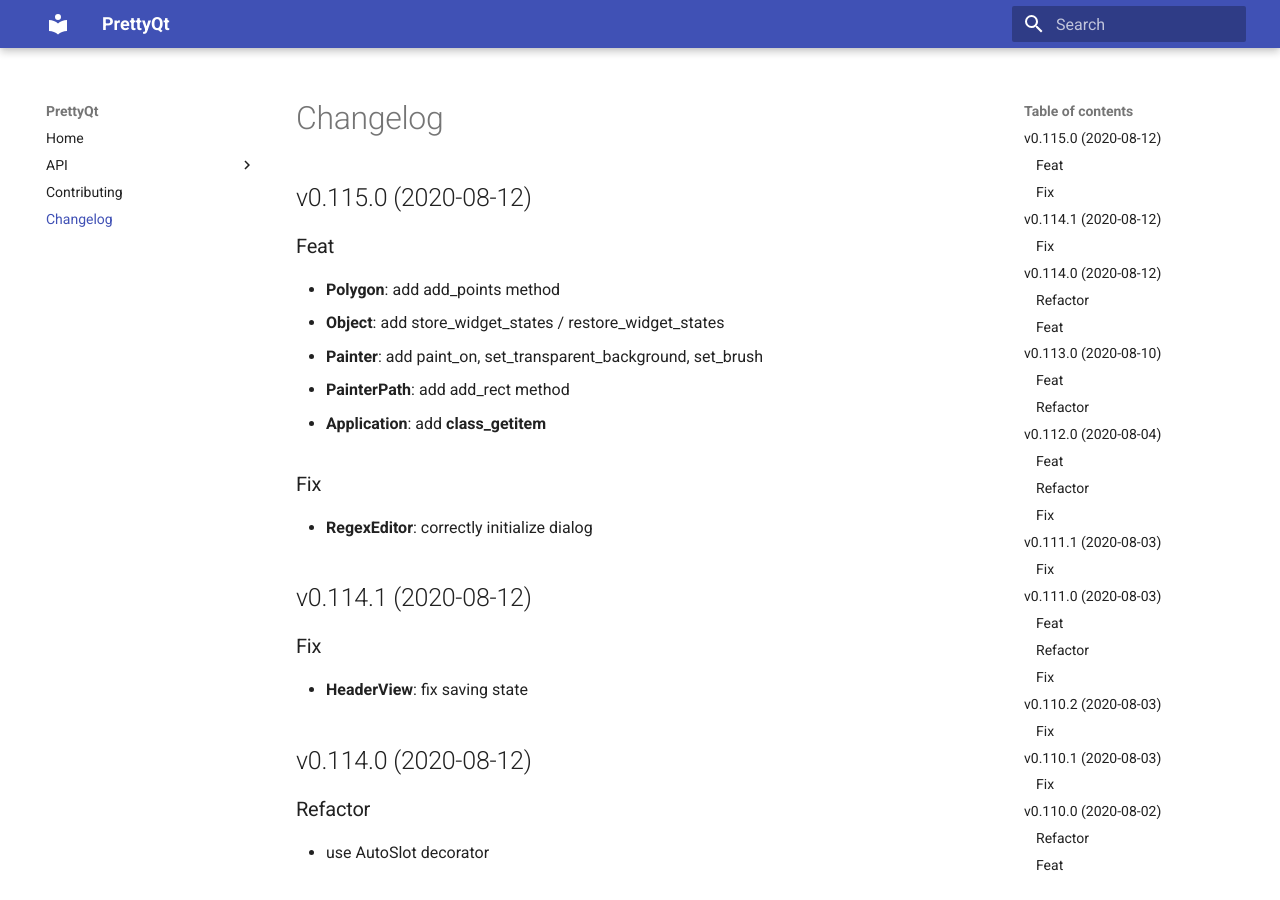
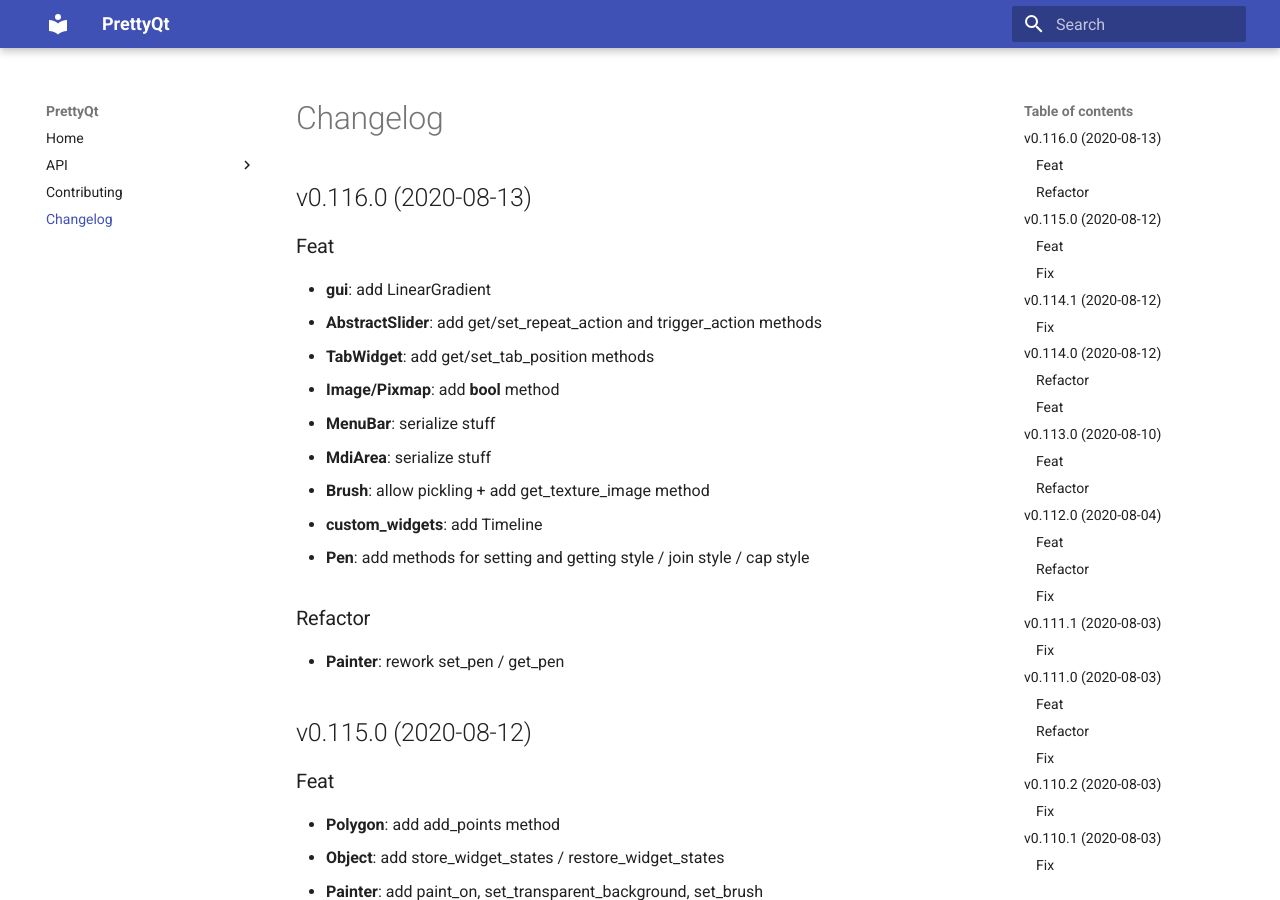
Before and after one commit to phil65/PrettyQt, an MkDocs documentation site: the page built from docs/changelog.md, in a window 1280 px wide and 900 px high. Built offline with MkDocs 1.6.1 and Material for MkDocs 9.7.7, drawn with Linux system fonts in a browser that asks for light colours.

Commit message:
bump: version 0.115.0 → 0.116.0

```diff
--- a/docs/changelog.md
+++ b/docs/changelog.md
@@ -1,3 +1,21 @@
+## v0.116.0 (2020-08-13)
+
+### Feat
+
+- **gui**: add LinearGradient
+- **AbstractSlider**: add get/set_repeat_action and trigger_action methods
+- **TabWidget**: add get/set_tab_position methods
+- **Image/Pixmap**: add __bool__ method
+- **MenuBar**: serialize stuff
+- **MdiArea**: serialize stuff
+- **Brush**: allow pickling + add get_texture_image method
+- **custom_widgets**: add Timeline
+- **Pen**: add methods for setting and getting style / join style / cap style
+
+### Refactor
+
+- **Painter**: rework set_pen / get_pen
+
 ## v0.115.0 (2020-08-12)
 
 ### Feat
--- a/prettyqt/__init__.py
+++ b/prettyqt/__init__.py
@@ -4,7 +4,7 @@
 
 __author__ = """Philipp Temminghoff"""
 __email__ = "phil65@kodi.tv"
-__version__ = "0.115.0"
+__version__ = "0.116.0"
 
 
 def debug():
--- a/pyproject.toml
+++ b/pyproject.toml
@@ -1,6 +1,6 @@
 [tool.poetry]
 name = "PrettyQt"
-version = "0.115.0"
+version = "0.116.0"
 description = "A pythonic layer on top of qtpy"
 readme = 'docs/index.md'
 repository = "https://github.com/phil65/prettyqt"
@@ -127,7 +127,7 @@ exclude = '''
 '''
 [tool.commitizen]
 name = "cz_conventional_commits"
-version = "0.115.0"
+version = "0.116.0"
 tag_format = "v$version"
 version_files = [
     "prettyqt/__init__.py:__version__",
--- a/setup.py
+++ b/setup.py
@@ -40,6 +40,6 @@ setup(
     packages=find_packages(),
     test_suite="tests",
     url="https://github.com/phil65/prettyqt",
-    version="0.115.0",
+    version="0.116.0",
     zip_safe=False,
 )
```
Also changed, not shown: CHANGELOG.md (+18 -0 lines).
